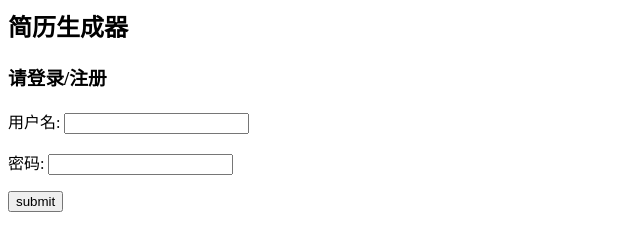
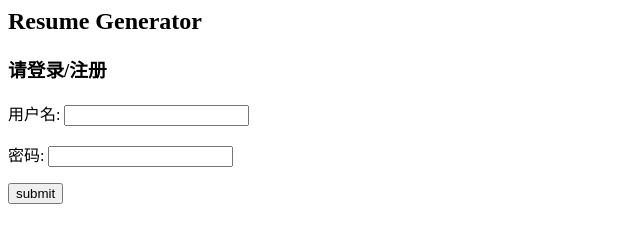
Before and after one commit to sherlockkenan/Software_innovation, a plain HTML site: page resume1/src/main/resources/templates/login.html in a window 1280 px wide. Shown: the whole page, without its empty margins (0-640 px from the left). Drawn offline with Linux system fonts and the light colour scheme.

Commit message:
test jenkins

```diff
--- a/resume1/src/main/resources/templates/login.html
+++ b/resume1/src/main/resources/templates/login.html
@@ -2,7 +2,7 @@
 <head>
     <title>Welcome</title>
 </head>
-<h2>简历生成器</h2>
+<h2>Resume Generator</h2>
 <body>
 <form action="#" th:action="@{/login}" th:object="${user}" method="post">
 
```
Also changed, not shown: resume1/src/main/resources/templates/loginerror.html (+1 -1 lines).
